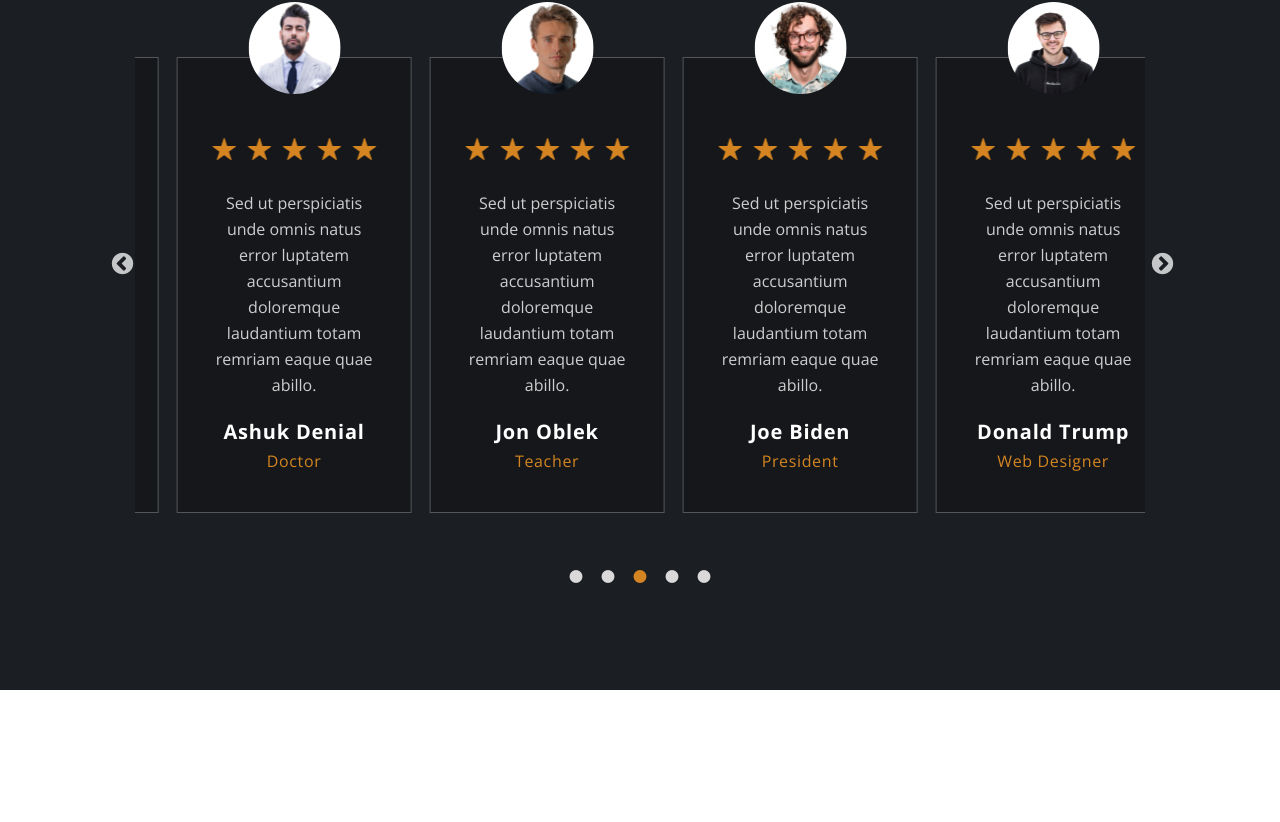
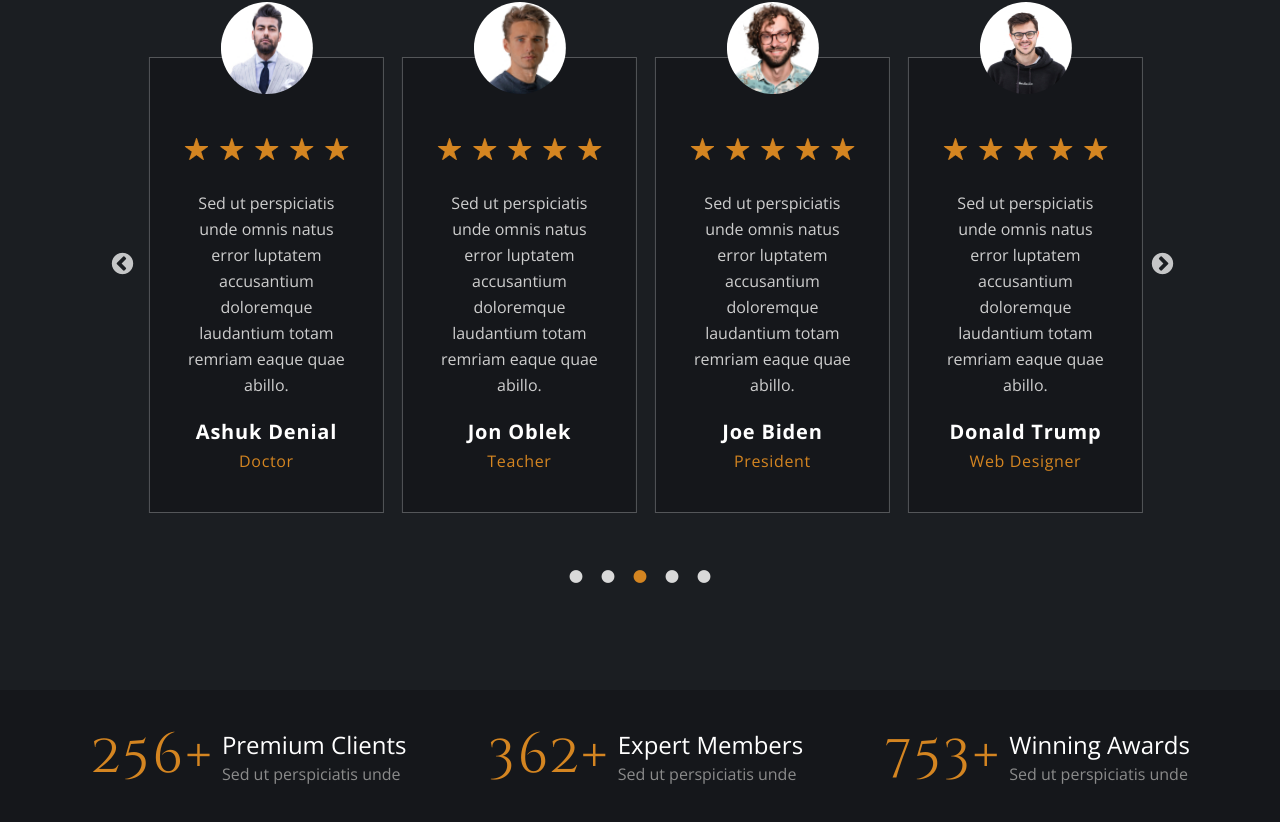
Before and after one commit to Komron-Mirzo/coffee-react-app-main, a React (Create React App) app: page / in a window 1280 px wide. Shown: the part 4031-4853 px from the top of the page. Before the commit the page ends 4721 px from the top, so only its background shows below. Built offline with nearby package versions, Linux system fonts and the light colour scheme.

Commit message:
Stats Section is added

```diff
--- a/package.json
+++ b/package.json
@@ -8,6 +8,7 @@
     "@testing-library/react": "^13.4.0",
     "@testing-library/user-event": "^13.5.0",
     "react": "^18.2.0",
+    "react-countup": "^6.4.2",
     "react-dom": "^18.2.0",
     "react-router-dom": "^6.8.2",
     "react-scripts": "^5.0.1",
--- a/src/App.js
+++ b/src/App.js
@@ -5,6 +5,7 @@
 import Menu from './components/Menu/Menu';
 import Why from './components/Why/Why';
 import Review from './components/Review/Review';
+import Stats from './components/Stats/Stats';
 
 function App() {
   return (
@@ -16,6 +17,8 @@
       <Menu />
       <Why />
       <Review />
+      <Stats />
+
 
 
 
--- /dev/null
+++ b/src/components/Stats/Stats.css
@@ -0,0 +1,33 @@
+.stats-container {
+    background: #15171B;
+    padding-top: 38px;
+    padding-bottom: 38px;
+}
+
+.stats-content {
+    max-width: 1100px;
+    margin-left: auto;
+    margin-right: auto;
+}
+
+.stats-animated-number {
+    font-family: 'Cinzel Decorative';
+    font-style: normal;
+    font-weight: 400;
+    font-size: 55px;
+    line-height: 55px;
+    letter-spacing: 0.04em;
+    color: #D48521;
+    margin-top: auto;
+    margin-bottom: auto;
+    margin-right: 8px
+}
+
+.stats-card {
+    display: flex;
+}
+
+.stats-content {
+    display: flex;
+    justify-content: space-between;
+}
--- /dev/null
+++ b/src/components/Stats/Stats.js
@@ -0,0 +1,22 @@
+import './Stats.css';
+import StatsCard from './StatsCard';
+
+
+
+function Stats() {
+
+    return (
+        <div className="stats-container" >
+            <div className="stats-content">
+                <StatsCard number={256} fontSz={24} color="#fff" title="Premium Clients" content="Sed ut perspiciatis unde" />
+                <StatsCard number={362} fontSz={24} color="#fff" title="Expert Members" content="Sed ut perspiciatis unde" />
+                <StatsCard number={753} fontSz={24} color="#fff" title="Winning Awards" content="Sed ut perspiciatis unde" />
+            </div>
+
+
+        </div>
+
+    );
+}
+
+export default Stats;
--- /dev/null
+++ b/src/components/Stats/StatsCard.js
@@ -0,0 +1,37 @@
+import ParagraphText from "../Global/ParagraphText";
+import CountUp from 'react-countup';
+
+
+function StatsCard({ number, fontSz, color, margin, title, content }) {
+
+    const statsStyle = {
+        fontSize: fontSz,
+        fontWeight: 400,
+        fontFamily: 'Open Sans',
+        color: color,
+        margin: margin,
+    }
+
+    return (
+        <div className="stats-card">
+            <div className="counter">
+                <h1 className="stats-animated-number">
+                    <CountUp
+                        start={0}
+                        end={number}
+                        duration={2}
+                    >
+                    </CountUp>+</h1>
+            </div>
+            <div className="stats-text" >
+                <span style={statsStyle}>{title}</span>
+                <span><ParagraphText text={content} /></span>
+            </div>
+
+
+        </div>
+    );
+
+}
+
+export default StatsCard;
```
Also changed, not shown: 1 other file (tests, documents, lock files or other folders).
